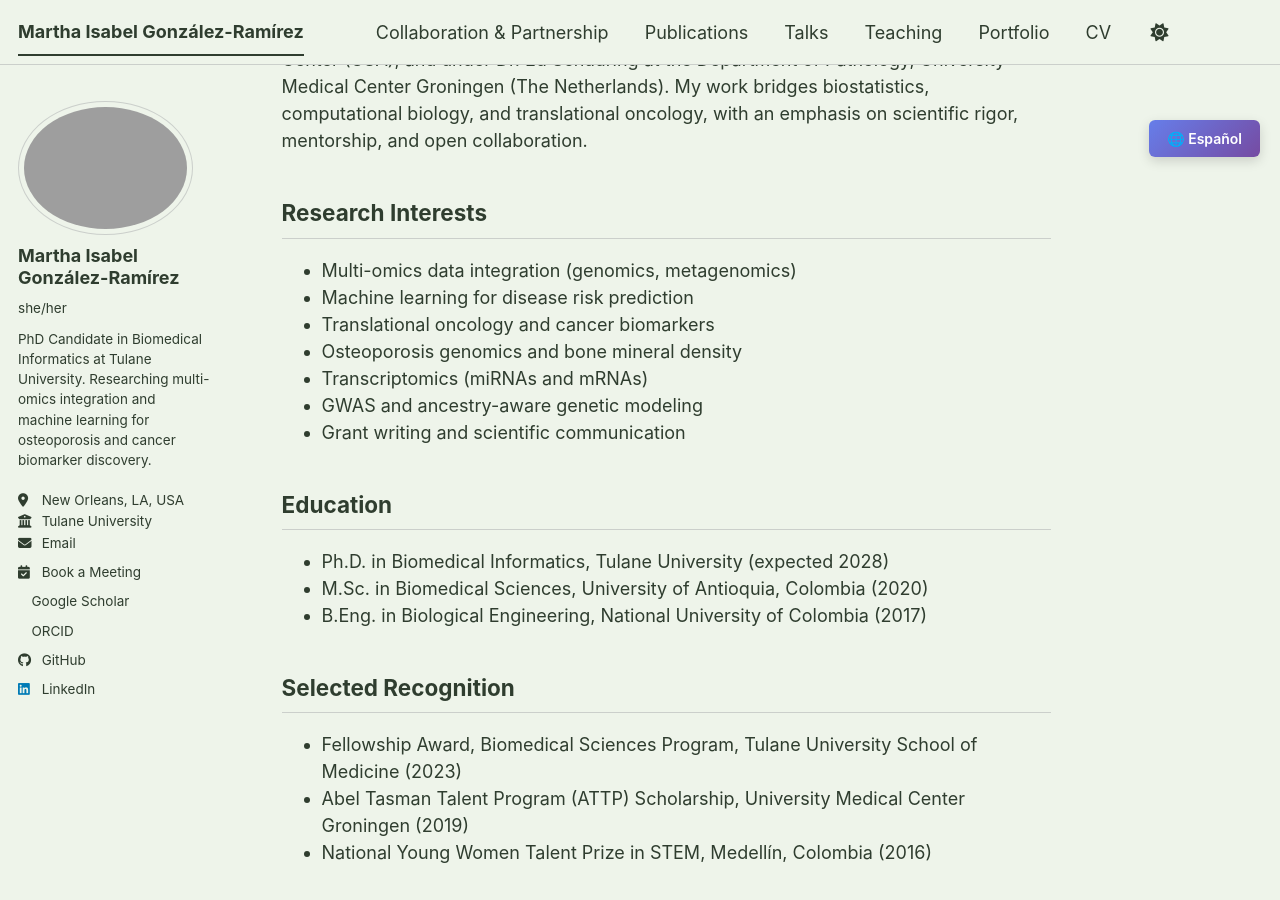
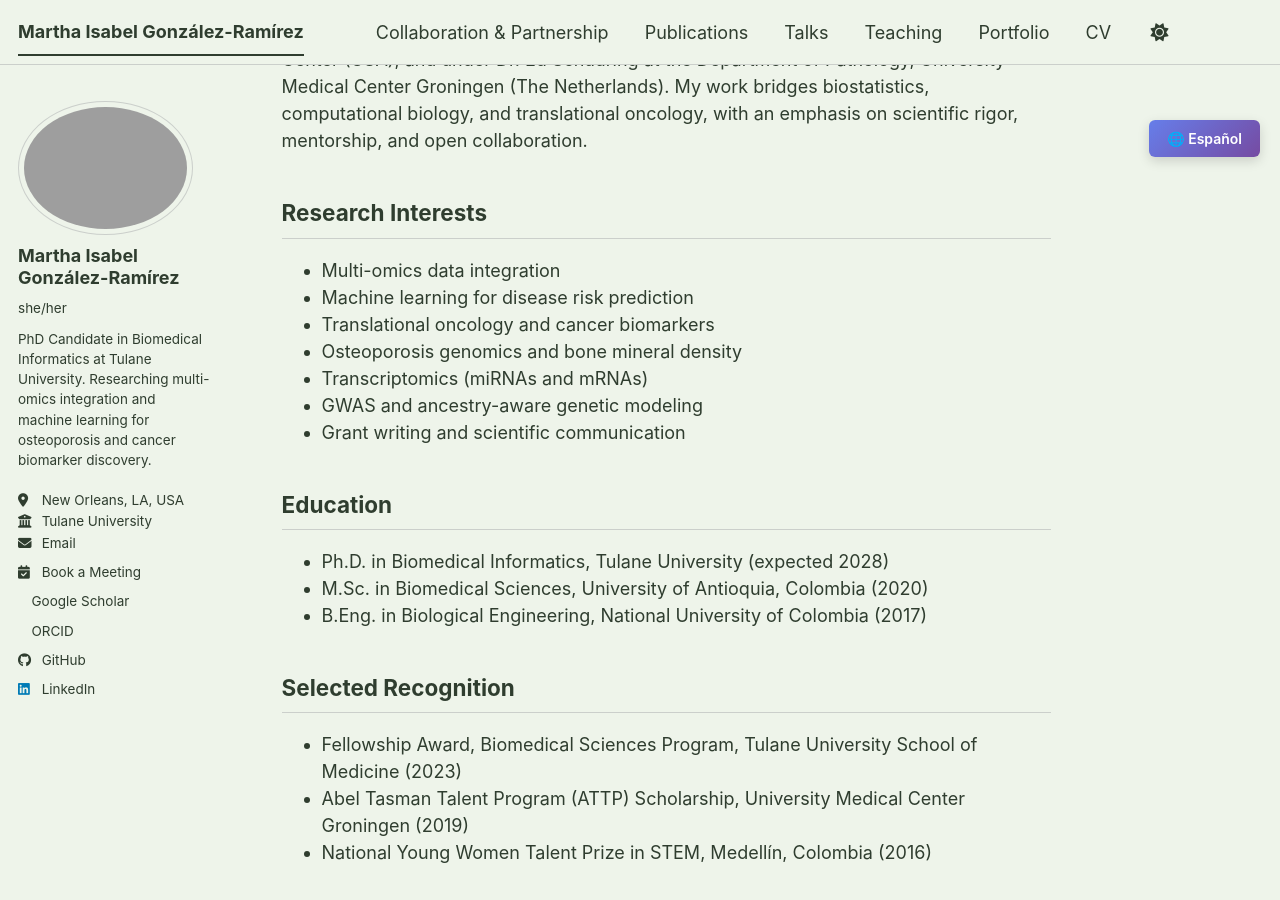
Before and after one commit to migonzalezr/migonzalezr.github.io, a Jekyll site: the page built from _pages/about.md, in a window 1280 px wide and 900 px high, scrolled down 917 px. Built offline with Jekyll 4.4.1, drawn with Linux system fonts in a browser that asks for light colours; a style sheet for code colours, icons or effects is not loaded.

Commit message:
Remove (genomics, metagenomics) from Multi-omics data integration

```diff
--- a/_pages/about.md
+++ b/_pages/about.md
@@ -56,7 +56,7 @@ My research trajectory began at the Infection and Cancer Research Group at the U
 
 ## Research Interests
 
-* Multi-omics data integration (genomics, metagenomics)
+* Multi-omics data integration
 * Machine learning for disease risk prediction
 * Translational oncology and cancer biomarkers
 * Osteoporosis genomics and bone mineral density
```
